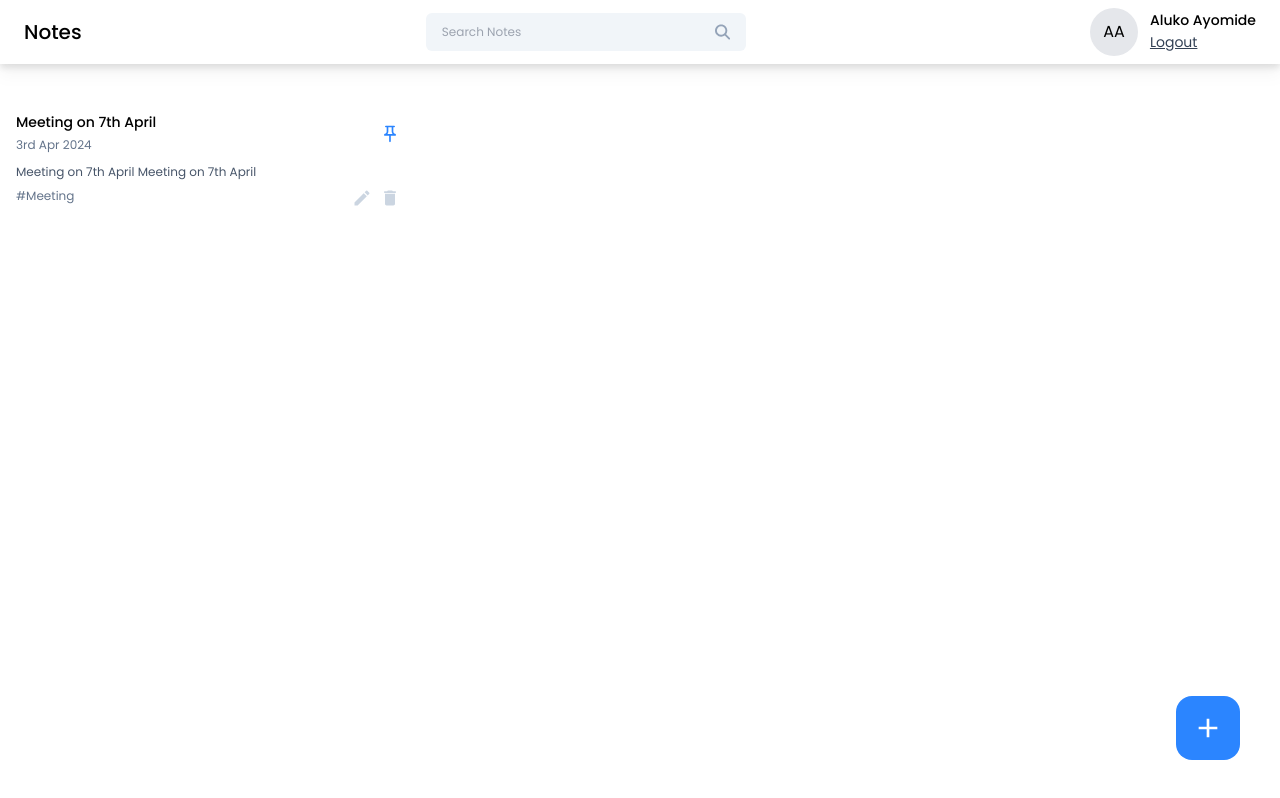
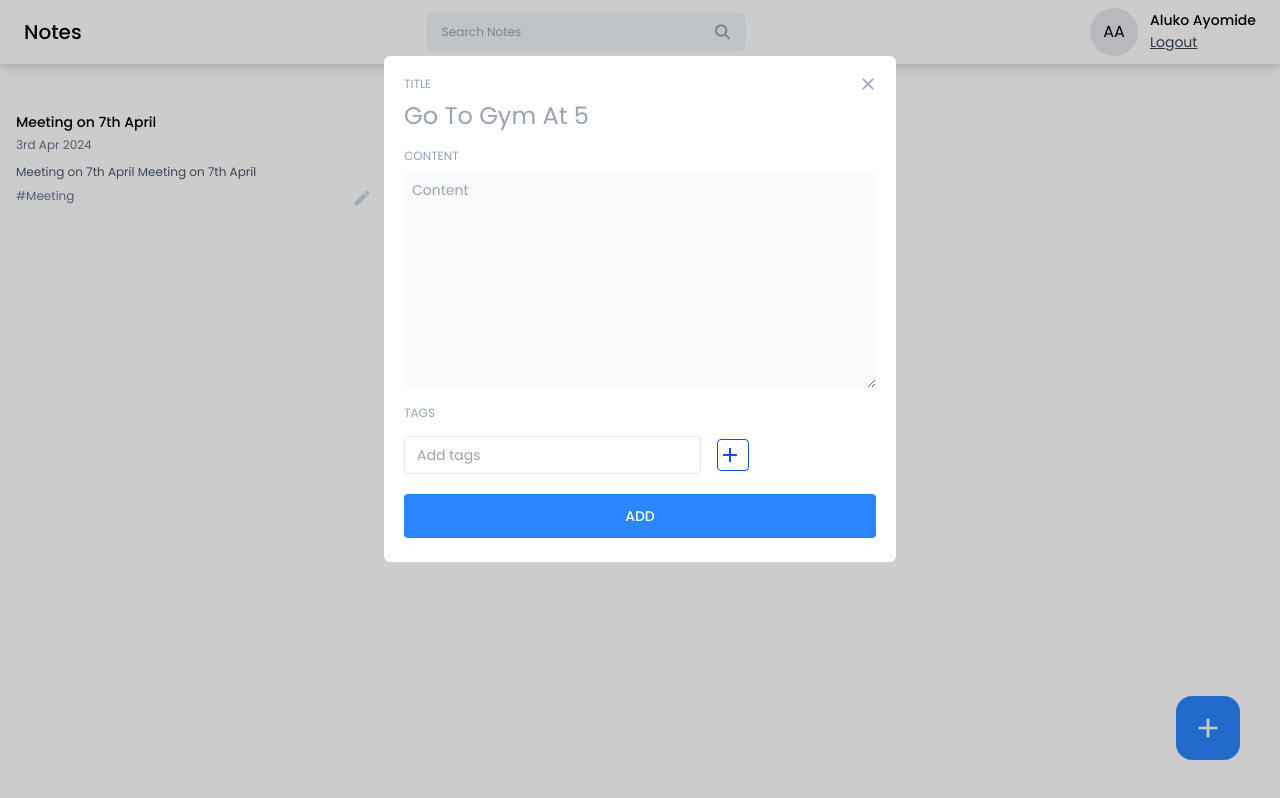
Before and after one commit to AyomiCoder/nts-client, a React (Vite) app: page /dashboard in a window 1280 px wide. Both pictures are taken after a click on the button 1208 px from the left and 728 px from the top of the page. Built offline with nearby package versions, Linux system fonts and the light colour scheme.

Commit message:
tag,edit note

```diff
--- a/package.json
+++ b/package.json
@@ -13,6 +13,7 @@
     "react": "^18.3.1",
     "react-dom": "^18.3.1",
     "react-icons": "^5.3.0",
+    "react-modal": "^3.16.1",
     "react-router-dom": "^6.26.2"
   },
   "devDependencies": {
--- /dev/null
+++ b/src/components/Input/TagInput.jsx
@@ -0,0 +1,59 @@
+import React, { useState } from "react";
+import { MdAdd, MdClose } from "react-icons/md";
+
+const TagInput = ({ tags, setTags }) => {
+    const [inputValue, setInputValue] = useState("")
+    const handleInputChange = (e) => {
+        setInputValue(e.target.value);
+    };
+
+    const addNewTag = () => {
+        if (inputValue.trim() !== "") {
+            setTags([...tags, inputValue.trim()]);
+            setInputValue("");
+        }
+    };
+
+    const handleKeyDown = (e) => {
+        if (e.key === "Enter") {
+            addNewTag();
+        }
+    };
+
+    const handleRemoveTag = (tagToRemove) =>{
+        setTags(tags.filter((tag) => tag !== tagToRemove));
+    }
+    return (
+        <div>
+            {tags?.length > 0 && (<div className="flex items-center gap-2 flex-wrap mt-2">
+                {tags.map((tag, index) => (
+                    <span key={index} className="flex items-center gap-2 text-sm text-slate-900 bg-slate-100 px-3 py-1 rounded">
+                        # {tag}
+                        <button onClick={() => {
+                            handleRemoveTag(tag)
+                        }}>
+                            <MdClose />
+                        </button>
+                    </span>
+                ))}
+            </div>
+            )}
+            <div className="flex items-center gap-4 mt-3">
+                <input type="text"
+                value={inputValue}
+                className="text-sm bg-transparent border px-3 py-2 rounded outline-none" placeholder='Add tags'
+                onChange={handleInputChange}
+                onKeyDown={handleKeyDown}
+                />
+                <button className="w-8 h-8 flex items-center justify=center rounded border border-blue-700 hover:bg-blue-700"
+                    onClick={() => {
+                        addNewTag();
+                    }}>
+                    <MdAdd className="text-2xl text-blue-700 hover:text-white" />
+                </button>
+            </div>
+        </div>
+    );
+};
+
+export default TagInput;
--- a/src/index.css
+++ b/src/index.css
@@ -26,4 +26,8 @@
  .icon-btn{
   @apply text-xl text-slate-300 cursor-pointer hover:text-primary
  }
+
+ .input-label{
+  @apply text-xs text-slate-400
+ }
 }
--- /dev/null
+++ b/src/pages/Home/AddEditNotes.jsx
@@ -0,0 +1,83 @@
+import React, { useState } from "react";
+import TagInput from "../../components/Input/TagInput";
+import { MdClose } from "react-icons/md";
+
+const AddEditNotes = ({ noteData, type, onClose }) => {
+    const [title, setTitle] = useState("");
+    const [content, setContent] = useState("");
+    const [tags, setTags] = useState("");
+
+    const [error, setError] = useState(null);
+
+    // Add Note
+    const addNewNote = async () => {}
+
+    // Edit Note
+    const editNote = async () => {}
+
+    const handleAddNote = () => {
+        if (!title) {
+            setError("Please Enter a title")
+            return;
+        }
+
+        if (!content){
+            setError("Please enter the content")
+            return;
+        }
+
+        setError("")
+
+        if (type === "edit"){
+            editNote();
+        } else {
+            addNewNote();
+        }
+    }
+    return (
+        <div className="relative ">
+            <button className="absolute w-10 h-10 rounded-full flex items-center justify-center -top-3 -right-3 hover:bg-slate-50" onClick={onClose}>
+            <MdClose className="text-xl text-slate-400" />
+            </button>
+
+        <div className="flex flex-col gap-2">
+            <label className="input-label">TITLE</label>
+            <input
+                type="text"
+                className="text-2xl text-slate-950 outline-none"
+                placeholder="Go To Gym At 5"
+                value={title}
+                onChange={({ target }) => setTitle(target.value)}
+            />
+            </div>
+
+            <div className="flex flex-col gap-2 mt-4">
+                <label className="input-label">CONTENT</label>
+                <textarea
+                    type="text"
+                    className="text-sm text-slate-950 outline-none bg-slate-50 p-2 rounded"
+                    placeholder="Content"
+                    rows={10}
+                    value={content}
+                    onChange={({ target }) => setContent(target.value)}
+                />
+            </div>
+
+            <div className="mt-3">
+                <label className="input-label">TAGS</label>
+                <TagInput
+                tags = {tags}
+                setTags={setTags}
+                />
+            </div>
+
+            {error && <p className="text-red-500 text-xs mt-5 p-3">{error}</p>}
+
+            <button className="btn-primary font-medium mt-5 p-3" onClick={handleAddNote}>
+            ADD
+            </button>
+        </div>
+    );
+};
+
+export default AddEditNotes;
--- a/src/pages/Home/Home.jsx
+++ b/src/pages/Home/Home.jsx
@@ -1,9 +1,17 @@
-import React from 'react'
+import React, { useState } from 'react'
 import Navbar from '../../components/Navbar/Navbar'
 import NoteCard from '../../components/Card/NoteCard'
 import { MdAdd } from 'react-icons/md'
+import AddEditNotes from './AddEditNotes'
+import Modal from 'react-modal'
 
 const Home = () => {
+
+  const [openAddEditModal, setOpenAddEditModal] = useState({
+    isShown: false,
+    type: "add",
+    data: null,
+  })
   return (
     <>
       <Navbar />
@@ -21,10 +29,31 @@
           />
         </div>
       </div>
-      <button className="w-16 h-16 flex items-center justify-center rounded-2xl bg-primary hover:bg-blue-600 absolute right-10 bottom-10" onClick={() => { }}>
+      <button className="w-16 h-16 flex items-center justify-center rounded-2xl bg-primary hover:bg-blue-600 absolute right-10 bottom-10" onClick={() => {
+        setOpenAddEditModal({isShown: true, type: "add", data:null});
+      }}
+      >
         <MdAdd className="text-[32px] text-white" />
       </button>
-
+      <Modal
+        isOpen={openAddEditModal.isShown}
+        onRequestClose={() => { }}
+        style={{
+          overlay: {
+            backgroundColor: "rgba(0, 0, 0, 0.2)",
+          },
+        }}
+        contentLabel=""
+        className="w-[40%] max-h-3/4 bg-white rounded-md mx-auto mt-14 p-5 overflow-scroll"
+      >
+        <AddEditNotes
+        type={openAddEditModal.type}
+        noteData={openAddEditModal.data}
+        onClose={() => {
+          setOpenAddEditModal({isShown: false, type: "add", data: null});
+        }}
+         />
+      </Modal>
     </>
   )
 }
```
Also changed, not shown: 1 other file (tests, documents, lock files or other folders).
